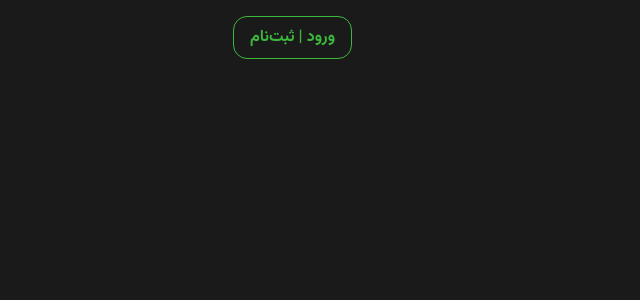
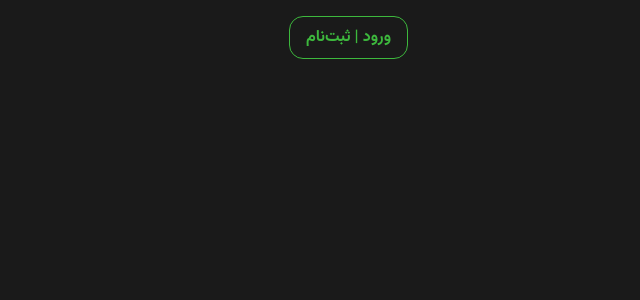
Before and after one commit to CodectiveOrg/bootcamp-2024-free-nextjs-moloudayat, a Next.js app: page / in a window 1280 px wide. Shown: the top 300 px of the page, without its empty margins (286-926 px from the left). Built offline with nearby package versions, Linux system fonts and the light colour scheme.

Commit message:
feat(UI): add padding to global.css

```diff
--- a/src/app/globals.css
+++ b/src/app/globals.css
@@ -69,4 +69,8 @@ a {
 body {
   background-color: var(--color-default-background);
   color: var(--color-default-foreground);
+
+  > * {
+    padding-inline: var(--full-width-padding-inline)
+  }
 }
```
